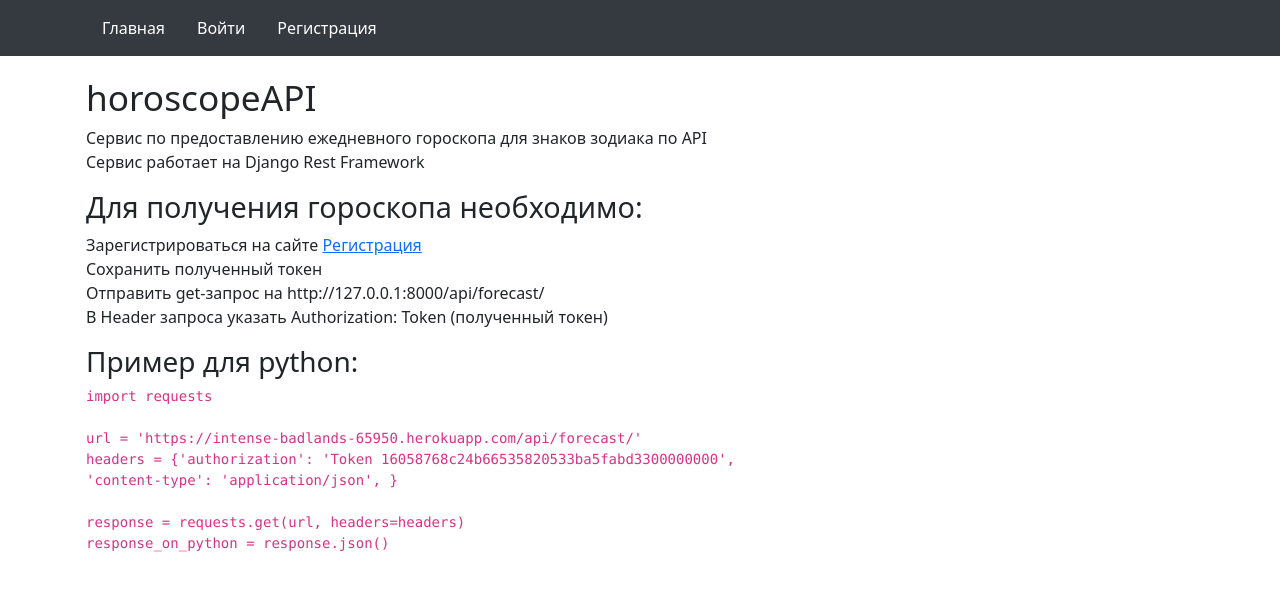
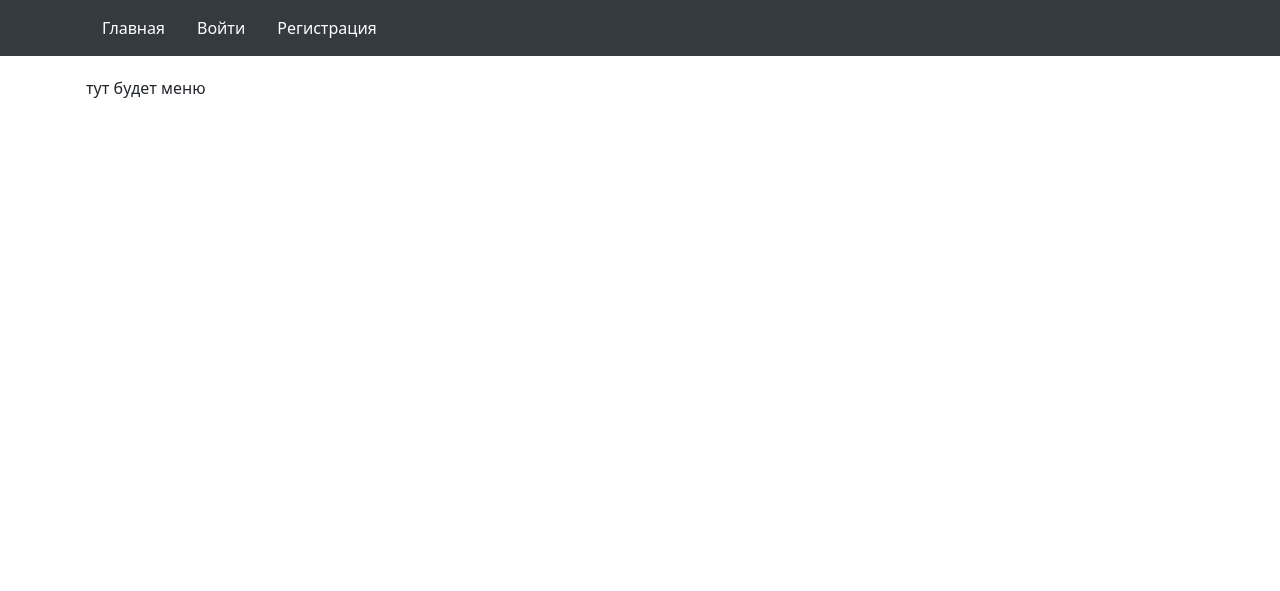
Before and after one commit to ivan-shumilin/crm, a Django app: page / in a window 1280 px wide. Shown: the top 591 px of the page. Run offline with Django 4.2, Linux system fonts and the light colour scheme; some libraries are stand-ins or nearby versions.

Commit message:
подготовка к деплою

```diff
--- a/daily_horoscopes/templates/index.html
+++ b/daily_horoscopes/templates/index.html
@@ -1,26 +1,4 @@
 {% extends "base_generic.html" %}
 {% block content %}
-    <h1>horoscopeAPI</h1>
-    <ul style="list-style-type: none;">
-        <li>Сервис по предоставлению ежедневного гороскопа для знаков зодиака по API</li>
-        <li>Сервис работает на Django Rest Framework</li>
-    </ul>
-    <h2>Для получения гороскопа необходимо:</h2>
-    <ul style="list-style-type: none;">
-        <li>Зарегистрироваться на сайте <a href="{% url 'register' %}">Регистрация</a></li>
-        <li>Сохранить полученный токен</li>
-        <li>Отправить get-запрос на http://127.0.0.1:8000/api/forecast/</li>
-        <li>В Header запроса указать Authorization: Token (полученный токен) </li>
-    </ul>
-    <h3>Пример для python:</h3>
-    <code>
-    import requests <br>
-    <br>
-    url = 'https://intense-badlands-65950.herokuapp.com/api/forecast/' <br>
-    headers = {'authorization': 'Token 16058768c24b66535820533ba5fabd3300000000', <br>
-               'content-type': 'application/json', } <br>
-    <br>
-    response = requests.get(url, headers=headers)  <br>
-    response_on_python = response.json() <br>
-    </code>
+    <p>тут будет меню</p>
 {% endblock %}
--- a/daily_horoscopes/views.py
+++ b/daily_horoscopes/views.py
@@ -13,50 +13,14 @@
 
 from django.db import transaction
 from django.utils.dateparse import parse_date
-import fake_useragent
 import requests
-from bs4 import BeautifulSoup
+
 
 from django.contrib.auth.models import User
 from rest_framework.authtoken.models import Token
 from django.contrib.auth.views import LoginView
 from django.contrib.auth import authenticate, login
 
-
-def parsing():
-    """
-     Парсинг гороскопа.
-     Возврещает список который содержит словари с гороскопом для каждого знака.
-    """
-    user = fake_useragent.UserAgent().random  # меняем каждый раз user agent
-    header = {'user-agent': user}
-    link = 'https://www.astrocentr.ru/index.php?przd=horoe&str=index'
-    forecast_item = {}
-    forecasts = []
-    response = requests.get(link, headers=header).text
-    soup = BeautifulSoup(response, 'lxml')
-    # парсим общий прогноз для всез знаков
-    block = soup.find('div', class_="main_text")
-    forecast_item['sing'] = 'general'
-    forecast_item['description'] = block.find('p').get_text()
-    forecasts.append(forecast_item.copy())
-
-    for i in range(1, 13):  # парсим ежедневный прогноз для каждого знака зодиака
-        id = 'horo' + str(i)
-        desc = soup.find('div', id=id)
-        forecast_item['sing'] = desc.find('legend', class_="uv_legend").get_text()
-        forecast_item['description'] = desc.find('p').get_text()
-        forecasts.append(forecast_item.copy())
-    return forecasts
-
-
-def have_forecast_today():
-    """ Вернет True если есть прогноз с сегодняшний датой, иначе False """
-    if len(Forecast.objects.filter(sing='general')) != 0:
-        if datetime.date.today() == Forecast.objects.filter(sing='general')[0].date_create:
-            return True
-    else:
-        return False
 
 
 @transaction.atomic  # инструмент управления транзакциями базы данных
@@ -72,6 +36,14 @@
     # https://docs.djangoproject.com/en/4.0/ref/models/querysets/#bulk-create
     # вставляет предоставленный список объектов в базу данных (обычно только 1 запрос, независимо от того, сколько объектов имеется)
     Forecast.objects.bulk_create(to_create)
+
+class BaseAPIView(APIView):
+    def post(self, request):
+        data = request.data
+        print(data)
+        with open('data.json', 'w', encoding='utf-8') as outfile:
+            json.dump(data, outfile, ensure_ascii=False)
+        return Response(data)
 
 
 class GetForecastInfoView(APIView):
--- a/horoscopeAPI/settings.py
+++ b/horoscopeAPI/settings.py
@@ -175,7 +175,7 @@
         'rest_framework.authentication.BasicAuthentication',
         'rest_framework.authentication.SessionAuthentication',
     ],
-    'DEFAULT_PERMISSION_CLASSES': [
-        'rest_framework.permissions.IsAuthenticated',
-    ]
+    # 'DEFAULT_PERMISSION_CLASSES': [
+    #     'rest_framework.permissions.IsAuthenticated',
+    # ]
 }
--- a/horoscopeAPI/urls.py
+++ b/horoscopeAPI/urls.py
@@ -15,6 +15,7 @@
 """
 from django.contrib import admin
 from django.urls import path, include, re_path
+from daily_horoscopes.views import *
 
 
 urlpatterns = [
@@ -22,6 +23,7 @@
     path('', include('daily_horoscopes.urls')),
     path('api/v1/auth/', include('djoser.urls')),
     re_path('auth/', include('djoser.urls.authtoken')),
+    path('api/v1/baselist/', BaseAPIView.as_view()),
 
 ]
 
```
Also changed, not shown: README.md (deleted).
